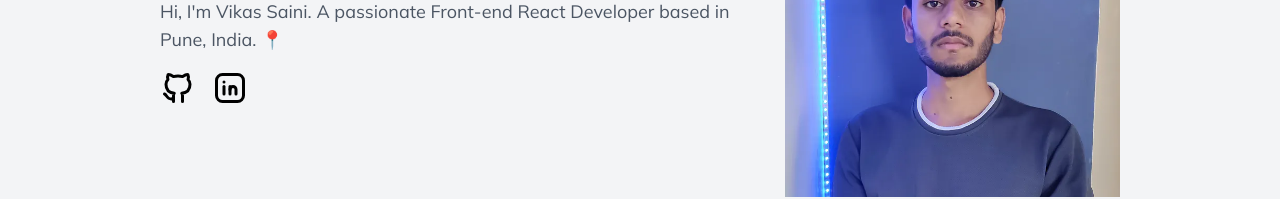
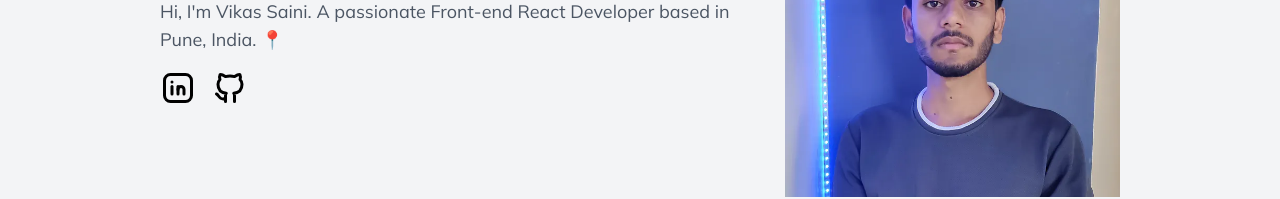
Before and after one commit to vikas-saini-7/portfolio-latest, a React (Create React App) app: page / in a window 1280 px wide. Shown: the part 356-555 px from the top of the page. Built offline with nearby package versions, Linux system fonts and the light colour scheme; the HTML template or start-up script is replaced by a standard one.

Commit message:
activated socials

```diff
--- a/src/components/Footer.jsx
+++ b/src/components/Footer.jsx
@@ -7,8 +7,12 @@ const Footer = () => {
         <div className='custom-container flex flex-col md:flex-row gap-4 items-center justify-between '>
             <div className='text-lg font-bold'>Copyright © 2024. All rights are reserved</div>
             <div className='flex gap-4'>
-                <IconBrandGithub size={36} />
-                <IconBrandLinkedin size={36}/>
+                <a target='_blank' href="https://www.linkedin.com/in/vikas-saini-602b96227">
+                  <IconBrandLinkedin size={36}/>
+                </a>
+                <a target='_blank' href="https://github.com/vikas-saini-7">
+                  <IconBrandGithub size={36} />
+                </a>
             </div>
         </div>
     </div>
--- a/src/components/Hero.jsx
+++ b/src/components/Hero.jsx
@@ -10,8 +10,12 @@ const Hero = () => {
                     <h1 className='text-3xl md:text-6xl font-bold text-gray-800'>Front-End React Developer</h1>
                     <p className='text-lg text-gray-600 mt-4'>Hi, I'm Vikas Saini. A passionate Front-end React Developer based in Pune, India. 📍</p>
                     <div className='flex items-center justify-center md:justify-start gap-4 mt-4'>
-                        <IconBrandGithub size={36} />
-                        <IconBrandLinkedin size={36}/>
+                        <a target='_blank' href="https://www.linkedin.com/in/vikas-saini-602b96227">
+                            <IconBrandLinkedin size={36}/>
+                        </a>
+                        <a target='_blank' href="https://github.com/vikas-saini-7">
+                            <IconBrandGithub size={36} />
+                        </a>
                     </div>
                 </div>
                 <div className='md:w-1/2 w-full flex justify-center'>
```
